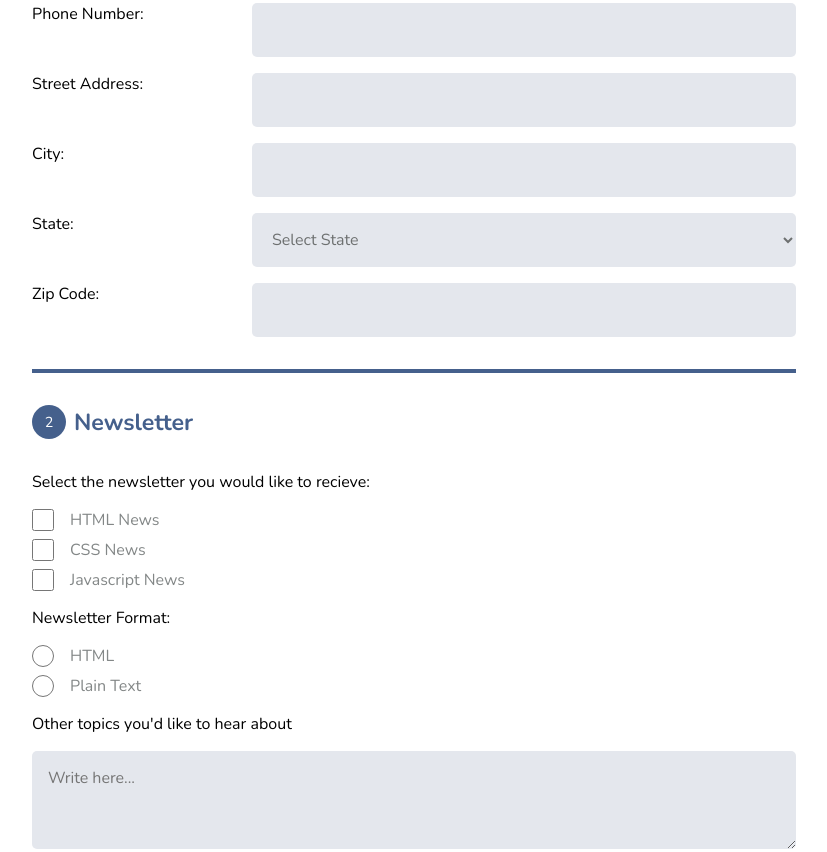
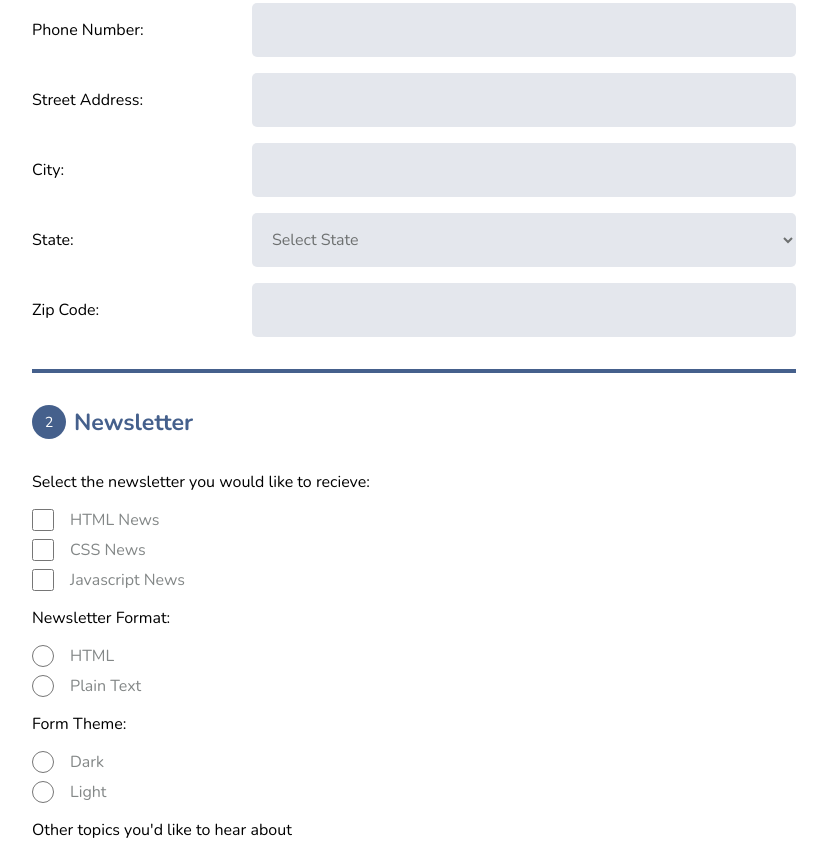
Before and after one commit to johnkomarnicki/TreeHouse-Unit-03.5, a plain HTML site: page index.html in a window 1280 px wide. Shown: the part 473-1325 px from the top of the page, without its empty margins (226-1053 px from the left). Drawn offline with nearby package versions, Linux system fonts and the light colour scheme.

Commit message:
Final V2

```diff
--- a/css/style.css
+++ b/css/style.css
@@ -222,6 +222,7 @@ form {
 
   .form-control label {
     max-width: 220px;
+    align-self: center;
   }
 
   .form-control input,
--- a/index.html
+++ b/index.html
@@ -202,6 +202,28 @@
           <label for="plaintext"> Plain Text</label>
         </div>
 
+        <label class="news-label mt-1 mb-1">Form Theme:</label>
+
+        <div class="news-control">
+          <input
+            type="radio"
+            value="dark_theme"
+            id="darktheme"
+            name="user_theme"
+          />
+          <label for="darktheme">Dark</label>
+        </div>
+
+        <div class="news-control">
+          <input
+            type="radio"
+            value="light_theme"
+            id="lighttheme"
+            name="user_theme"
+          />
+          <label for="lighttheme">Light</label>
+        </div>
+
         <label class="news-label mt-1 mb-1"
           >Other topics you'd like to hear about</label
         >
```
